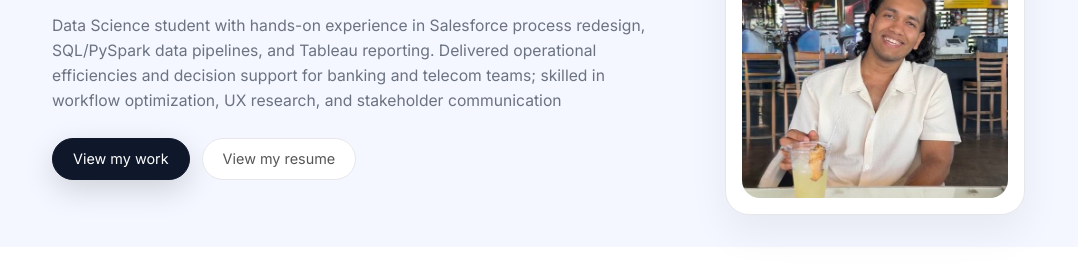
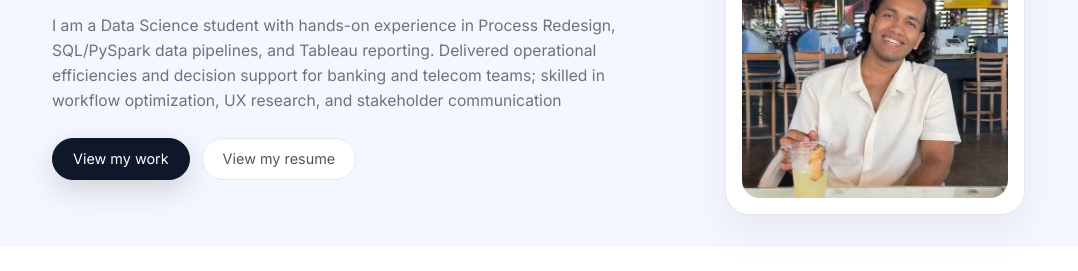
Before and after one commit to supratim22/supratim22.github.io, a plain HTML site: page index.html in a window 1280 px wide. Shown: the part 211-482 px from the top of the page, without its empty margins (92-1170 px from the left). Drawn offline with Linux system fonts and the light colour scheme.

Commit message:
Update index.html

```diff
--- a/index.html
+++ b/index.html
@@ -33,7 +33,7 @@
         <div class="hero-text">
           <h1>Hi, I’m <span class="highlight">Supratim Saha.</span></h1>
           <p class="hero-subtitle">
-              Data Science student with hands-on experience in Salesforce process redesign,
+              I am a Data Science student with hands-on experience in Process Redesign,
               SQL/PySpark data pipelines, and Tableau reporting. Delivered operational efficiencies
               and decision support for banking and telecom teams; skilled in workflow optimization,
               UX research, and stakeholder communication
```
